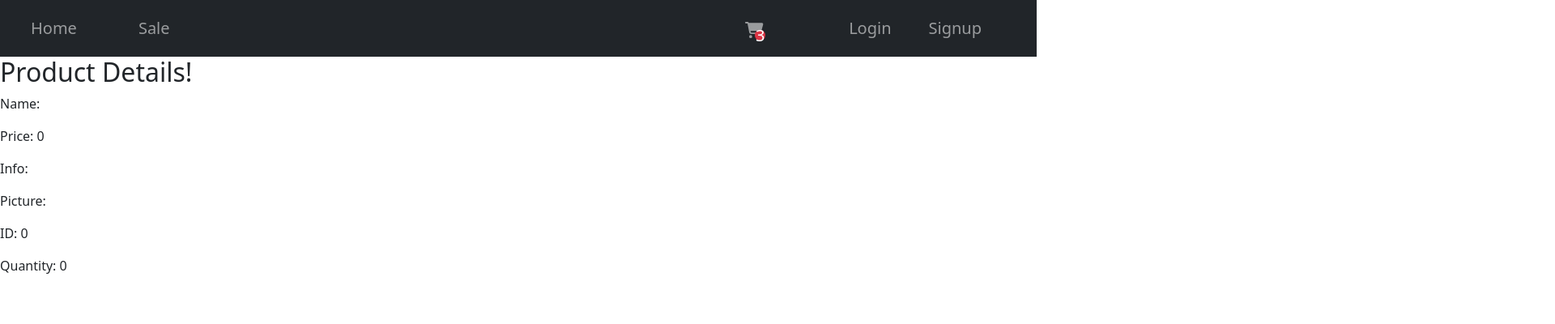
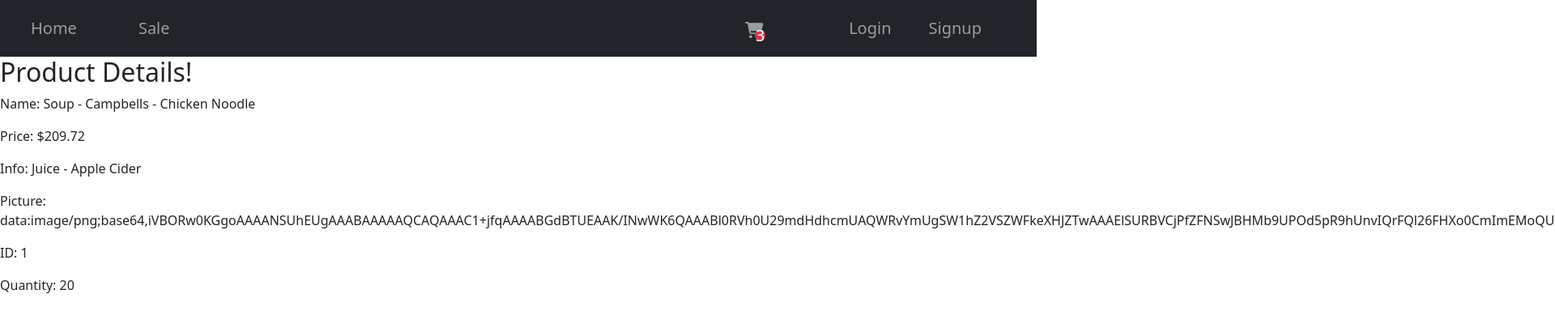
Before and after one commit to rjy14/react-ts, a React (Create React App) app: page /product/1 in a window 1280 px wide. Shown: the top 400 px of the page at 81% size, 1920 px wide, since content can reach past the window. Built offline with nearby package versions, Linux system fonts and the light colour scheme.

Commit message:
Second commit

```diff
--- a/src/components/Products/products.tsx
+++ b/src/components/Products/products.tsx
@@ -11,20 +11,18 @@ interface ProductProps{
   Product_qty: number;
 }
 function Product(props: ProductProps) {
-  console.log(props)
   let { id } = useParams();
-  const project =jsonData.find((project) => project.Product_id =Number(id))
-  console.log(project)
+  const project =jsonData.find((project) => project.Product_id === Number(id))
   console.log(id)
   return (
     <div>
       <h2>Product Details!</h2>
-      <p>Name: {props.Product_name}</p>
-      <p>Price: {props.Product_price}</p>
-      <p>Info: {props.Product_info}</p>
-      <p>Picture: {props.Product_picture}</p>
-      <p>ID: {props.Product_id}</p>
-      <p>Quantity: {props.Product_qty}</p>
+      <p>Name: {project?.Product_name}</p>
+      <p>Price: {project?.Product_price}</p>
+      <p>Info: {project?.Product_info}</p>
+      <p>Picture: {project?.Product_picture}</p>
+      <p>ID: {project?.Product_id}</p>
+      <p>Quantity: {project?.Product_qty}</p>
     </div>
   );
 }
--- a/src/pages/FirstPage/firstpage.tsx
+++ b/src/pages/FirstPage/firstpage.tsx
@@ -5,7 +5,6 @@ import React, { useState } from 'react';
 import "./firstpage.css"
 import jsonData from '../../data.json';
 import Pagination from '../../components/pagination/pagination';
-// import {Link} from "react-router-dom";
 import { Link} from 'react-router-dom';
 // import Product from '../Products/products';
 function ProjectsPage() {
```
Also changed, not shown: src/pages/App.tsx (line endings or trailing spaces).
